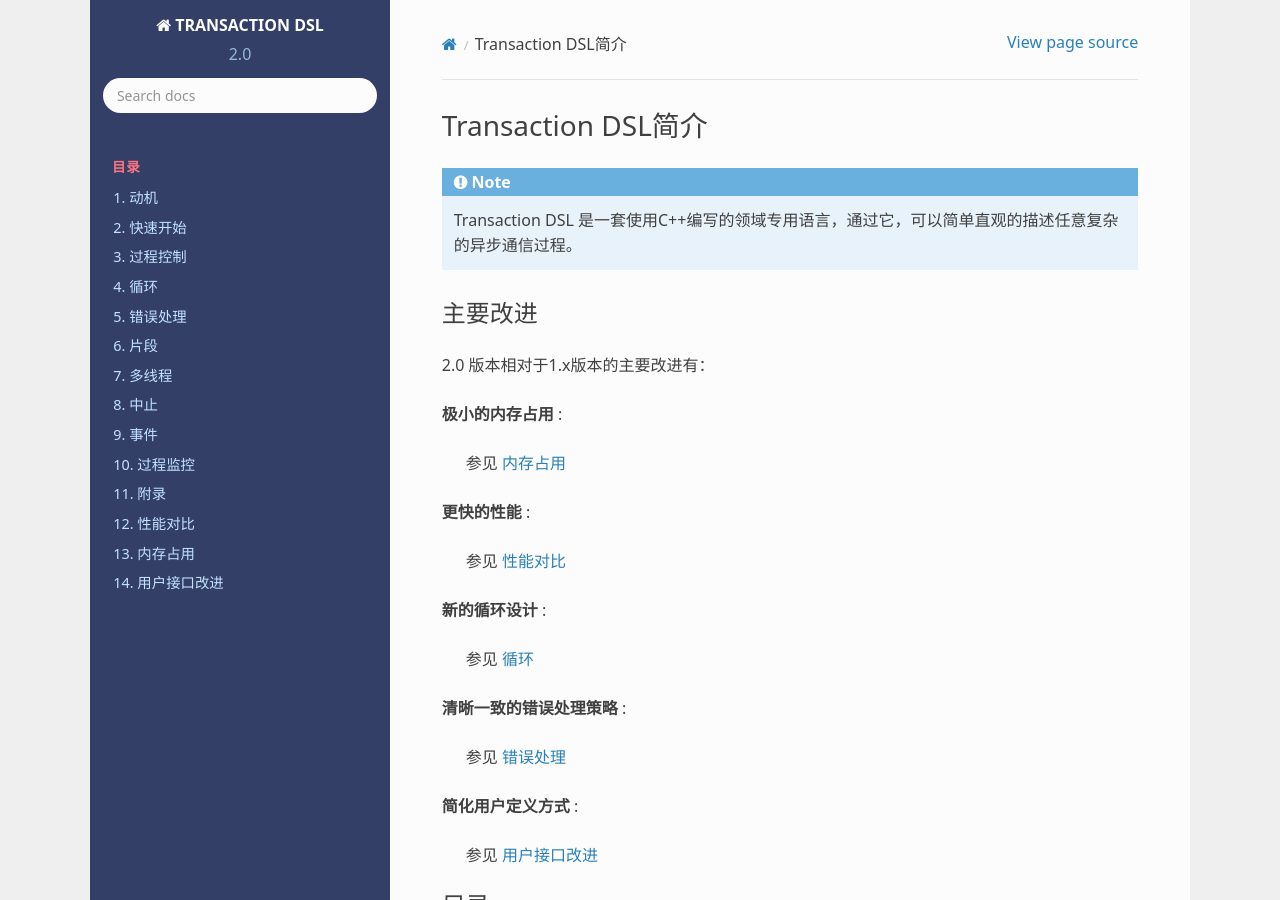
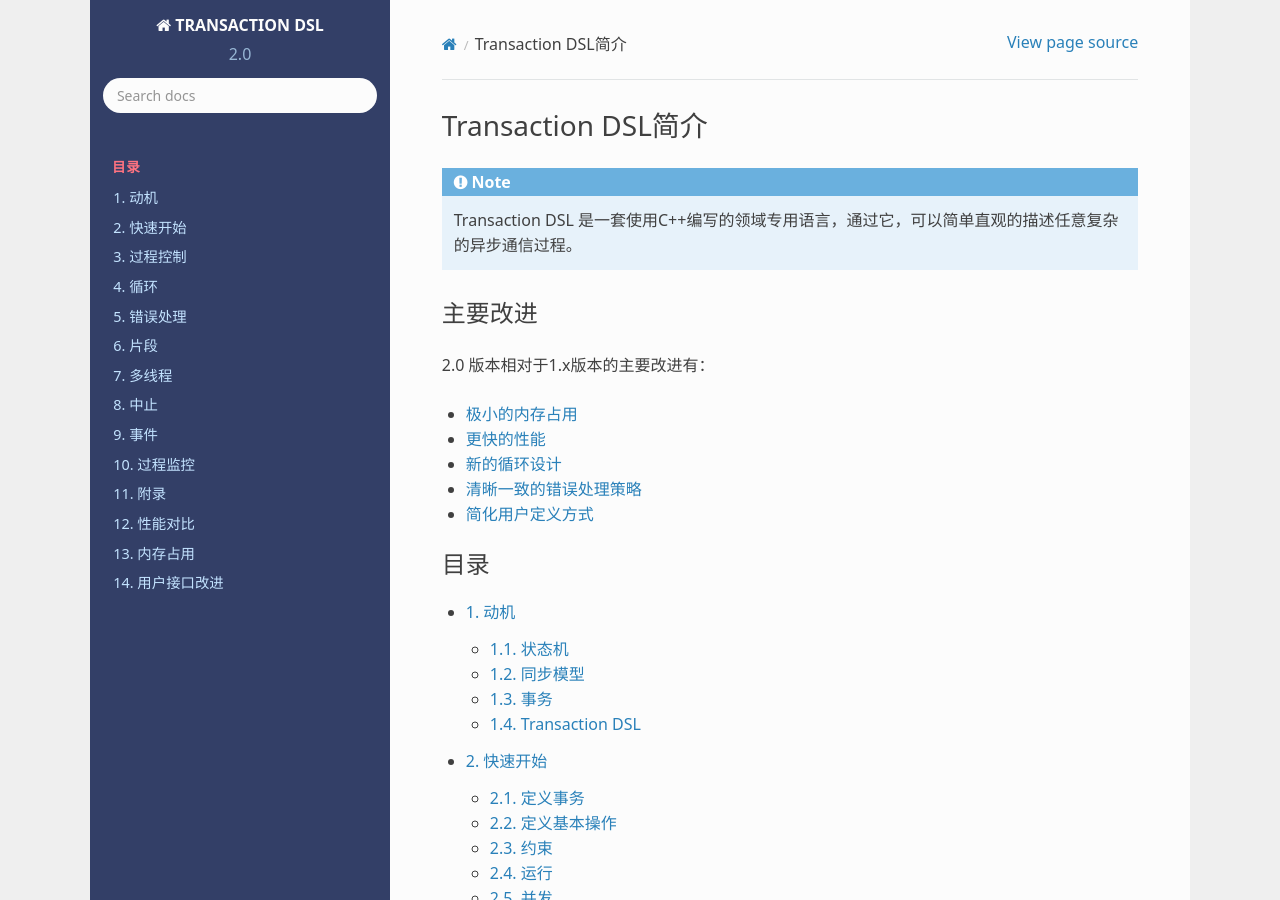
Before and after one commit to godsme/trans-dsl-2, a Sphinx documentation site: the page built from doc/source/index.rst, in a window 1280 px wide and 900 px high. Built offline with Sphinx 7.4.7 and the Read the Docs theme 2.0.0, drawn with Linux system fonts in a browser that asks for light colours; formulas are drawn with MathJax 3.

Commit message:
added user-friendly doc

```diff
--- a/doc/source/index.rst
+++ b/doc/source/index.rst
@@ -9,28 +9,11 @@ Transaction DSL简介
 
 2.0 版本相对于1.x版本的主要改进有：
 
-**极小的内存占用** :
-
-  参见 :ref:`memory_usage`
-
-**更快的性能** :
-
-  参见 :ref:`performance`
-
-
-**新的循环设计** :
-
-  参见 :ref:`loop`
-
-
-**清晰一致的错误处理策略** :
-
-  参见 :ref:`error-handling`
-
-**简化用户定义方式** :
-
-  参见 :ref:`user-friendly`
-
+- :ref:`极小的内存占用<memory_usage>`
+- :ref:`更快的性能<performance>`
+- :ref:`新的循环设计<loop>`
+- :ref:`清晰一致的错误处理策略<error-handling>`
+- :ref:`简化用户定义方式<user-friendly>`
 
 
 .. toctree::
```
